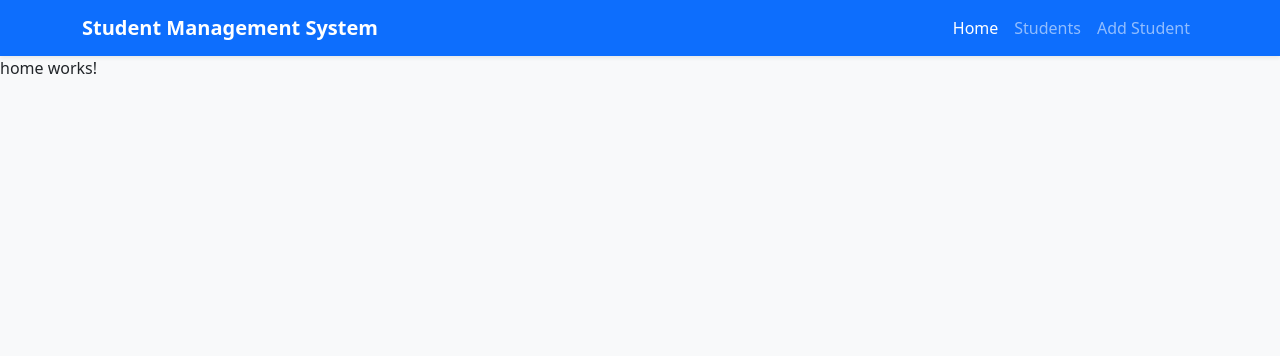
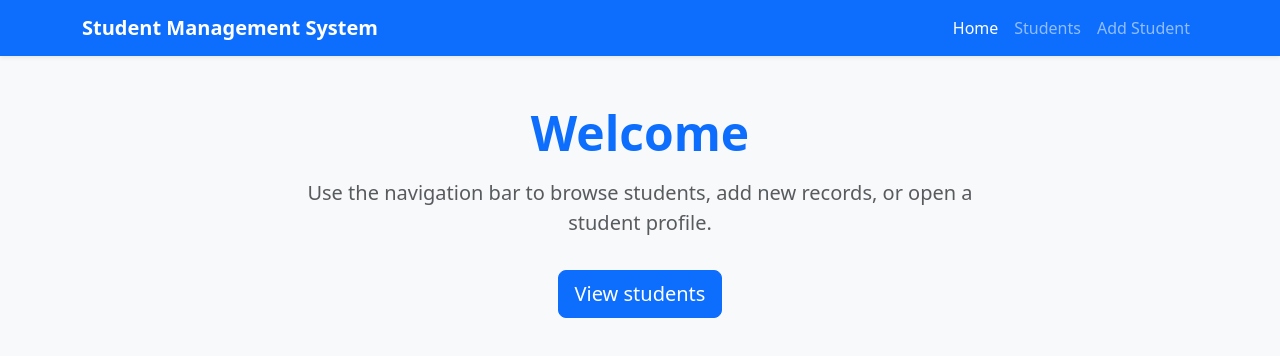
Before and after one commit to walaa-khafagy/student-management-system, an Angular app: page /home in a window 1280 px wide. Shown: the top 356 px of the page. Built offline with nearby package versions, Linux system fonts and the light colour scheme.

Commit message:
feat: add welcome message to home component

```diff
--- a/src/app/components/home/home.component.html
+++ b/src/app/components/home/home.component.html
@@ -1 +1,9 @@
-<p>home works!</p>
+<div class="container py-5">
+  <div class="row justify-content-center">
+    <div class="col-lg-8 text-center">
+      <h1 class="display-5 fw-bold text-primary mb-3">Welcome</h1>
+      <p class="lead text-muted"> Use the navigation bar to browse students, add new records, or open a student profile.</p>
+      <a routerLink="/students" class="btn btn-primary btn-lg mt-3">View students</a>
+    </div>
+  </div>
+</div>
```
